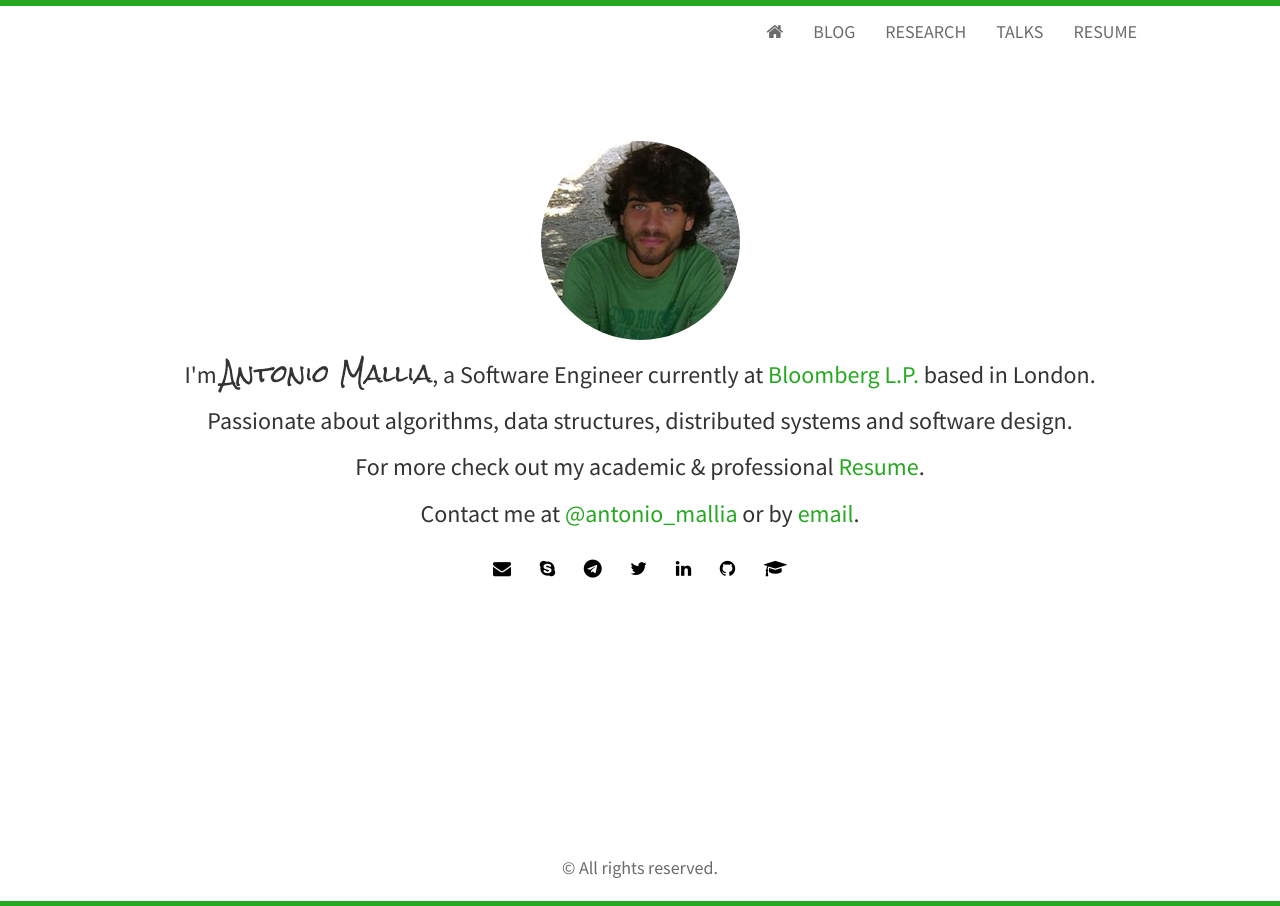
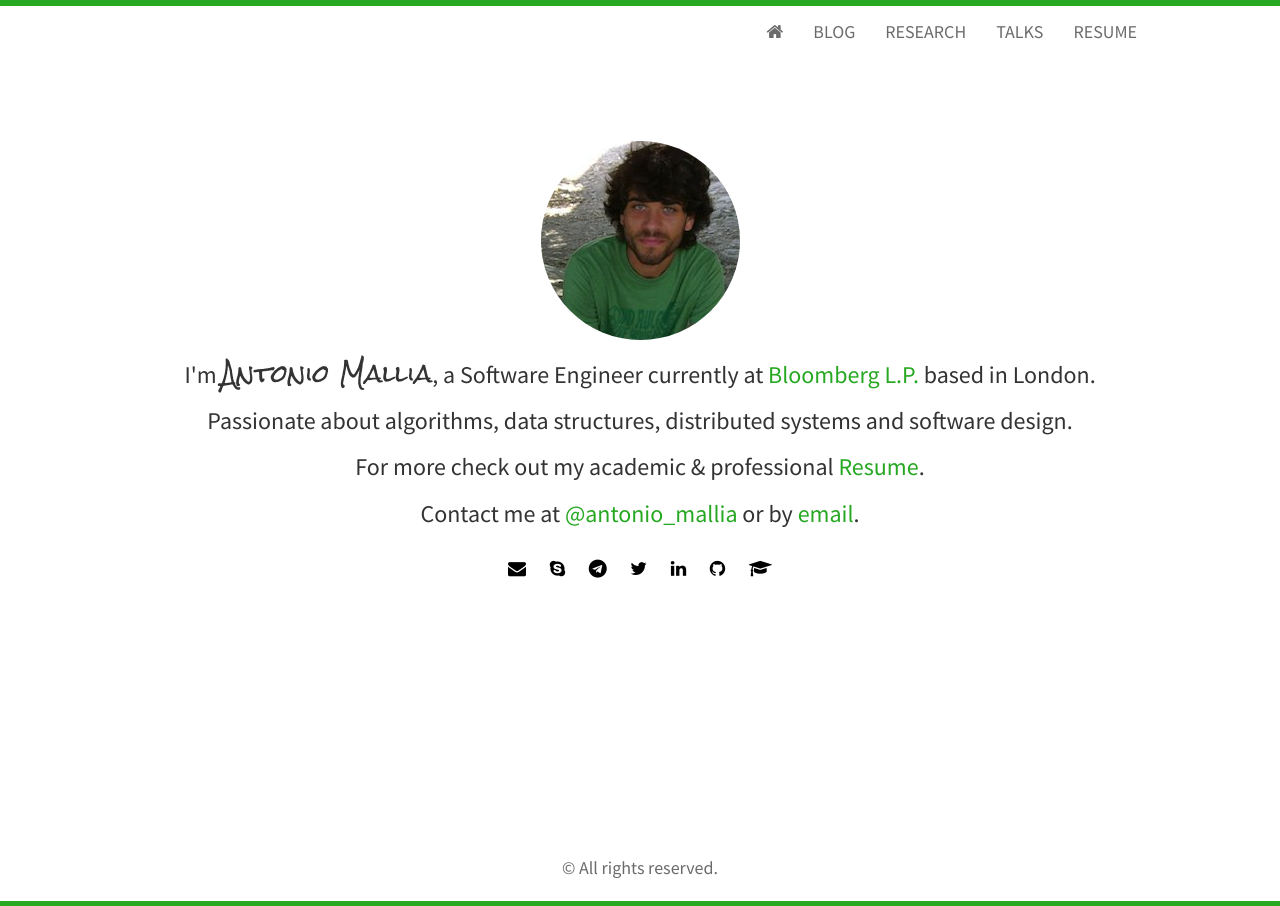
Before and after one commit to amallia/amallia.github.io, a Jekyll site: the page built from index.html, in a window 1280 px wide. Built offline with Jekyll 4.4.1, drawn with Linux system fonts in a browser that asks for light colours; nearby versions of some CDN libraries; the list of posts is cut into pages by our own code.

Commit message:
Fix alignment

```diff
--- a/static/css/main.css
+++ b/static/css/main.css
@@ -148,10 +148,11 @@ ul li {
 }
 .social {
   padding-top: 12px;
-  word-spacing: 25px;
 }
 .social h4 > a {
   color: #000000;
+  margin-left: 10px;
+  margin-right: 10px;
 }
 .avatar {
   padding-top: 5%;
```
